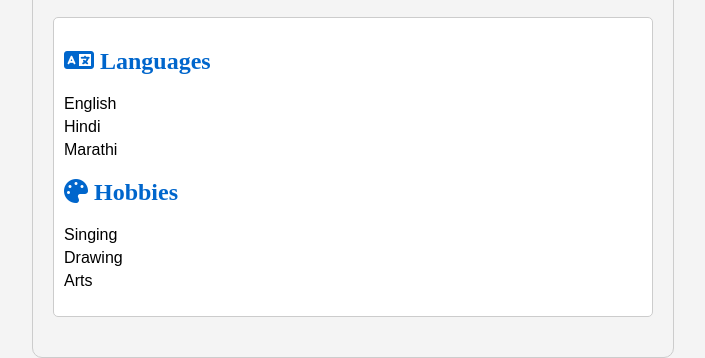
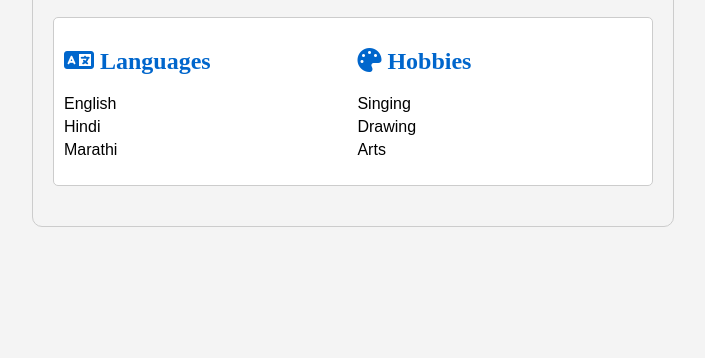
Before and after one commit to Suruchisp/resume, a plain HTML site: page index.html in a window 1280 px wide. Shown: the part 1116-1474 px from the top of the page, without its empty margins (287-992 px from the left). After the commit the page ends 1343 px from the top, so only its background shows below. Drawn offline with Linux system fonts and the light colour scheme.

Commit message:
Update index.html

```diff
--- a/index.html
+++ b/index.html
@@ -4,7 +4,7 @@
     <meta charset="UTF-8">
     <meta name="viewport" content="width=device-width, initial-scale=1.0">
     <title>Suruchi Patil - Resume</title>
-    <link rel="stylesheet" type="text/css" href="style1.css">
+    <link rel="stylesheet" type="text/css" href="styles.css">
     <script src="https://kit.fontawesome.com/72b9dc0e03.js" crossorigin="anonymous"></script>
     <style>
         body {
```
